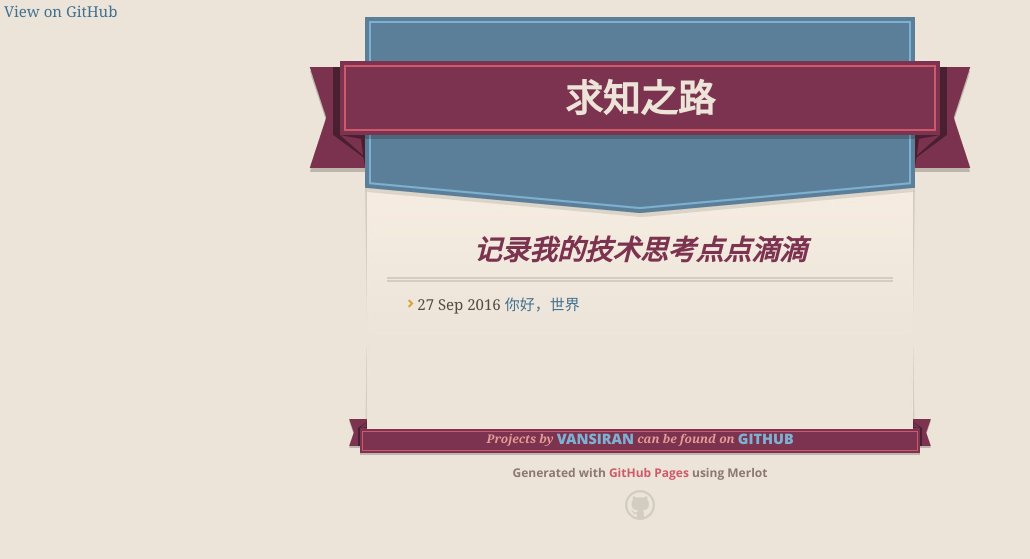
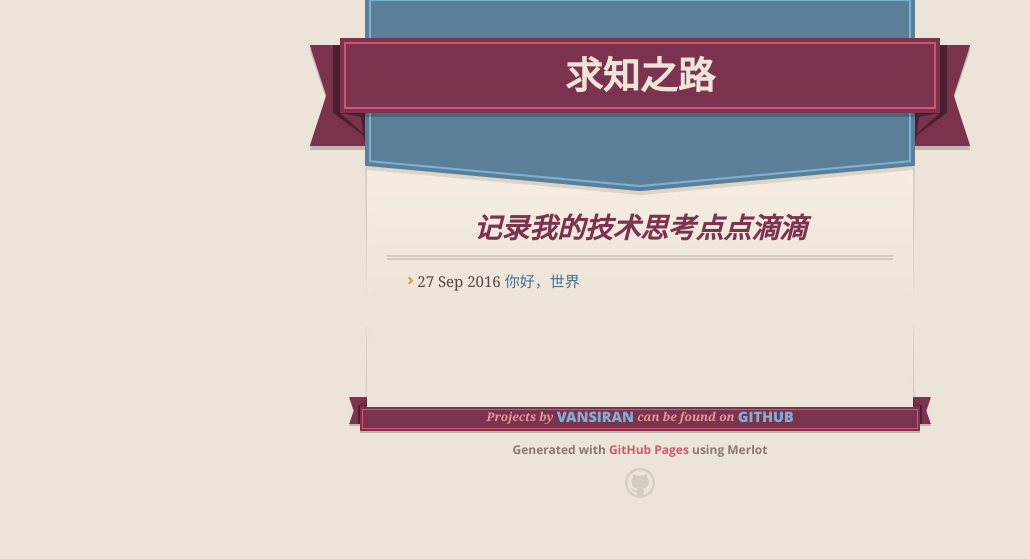
Before and after one commit to VanSiran/vansiran.github.io, a Jekyll site: the page built from index.html, in a window 1280 px wide. Shown: the top 559 px of the page, without its empty margins (0-1030 px from the left). Built offline with Jekyll 4.4.1, drawn with Linux system fonts in a browser that asks for light colours; nearby versions of some CDN libraries.

Commit message:
Update index.html

```diff
--- a/index.html
+++ b/index.html
@@ -1,54 +1,7 @@
 ---
-layout: default
-title: Blogging Like a Hacker
+layout: index
+title: 求知之路 | Van Siran
 ---
-<!DOCTYPE html>
-<html>
-  <head>
-    <meta charset='utf-8'>
-    <meta http-equiv="X-UA-Compatible" content="chrome=1">
-    <meta name="viewport" content="width=640">
-
-    <link rel="stylesheet" href="stylesheets/core.css" media="screen">
-    <link rel="stylesheet" href="stylesheets/mobile.css" media="handheld, only screen and (max-device-width:640px)">
-    <link rel="stylesheet" href="stylesheets/github-light.css">
-
-    <script type="text/javascript" src="javascripts/modernizr.js"></script>
-    <script type="text/javascript" src="https://ajax.googleapis.com/ajax/libs/jquery/1.7.1/jquery.min.js"></script>
-    <script type="text/javascript" src="javascripts/headsmart.min.js"></script>
-    <script type="text/javascript">
-      $(document).ready(function () {
-        $('#main_content').headsmart()
-      })
-    </script>
-    <title>求知之路 by VanSiran</title>
-  </head>
-
-  <body>
-    <a id="forkme_banner" href="https://github.com/VanSiran">View on GitHub</a>
-    <div class="shell">
-
-      <header>
-        <span class="ribbon-outer">
-          <span class="ribbon-inner">
-            <h1>求知之路</h1>
-            <h2></h2>
-          </span>
-          <span class="left-tail"></span>
-          <span class="right-tail"></span>
-        </span>
-      </header>
-
-      <div id="no-downloads">
-        <span class="inner">
-        </span>
-      </div>
-
-
-      <span class="banner-fix"></span>
-
-
-      <section id="main_content">
 <h3>
 <a id="记录我的技术思考点点滴滴" class="anchor" href="#%E8%AE%B0%E5%BD%95%E6%88%91%E7%9A%84%E6%8A%80%E6%9C%AF%E6%80%9D%E8%80%83%E7%82%B9%E7%82%B9%E6%BB%B4%E6%BB%B4" aria-hidden="true"><span aria-hidden="true" class="octicon octicon-link"></span></a>记录我的技术思考点点滴滴</h3>
 <ul>
@@ -56,22 +9,3 @@ title: Blogging Like a Hacker
     <li>{{ post.date | date_to_string }} <a href="{{ site.baseurl }}{{ post.url }}">{{ post.title }}</a></li>
 {% endfor %}
 </ul>
-      </section>
-
-      <footer>
-        <span class="ribbon-outer">
-          <span class="ribbon-inner">
-            <p>Projects by <a href="https://github.com/VanSiran">VanSiran</a> can be found on <a href="https://github.com/VanSiran">GitHub</a></p>
-          </span>
-          <span class="left-tail"></span>
-          <span class="right-tail"></span>
-        </span>
-        <p>Generated with <a href="https://pages.github.com">GitHub Pages</a> using Merlot</p>
-        <span class="octocat"></span>
-      </footer>
-
-    </div>
-
-
-  </body>
-</html>
```
Lines whose indentation alone changed are shown as unchanged.
